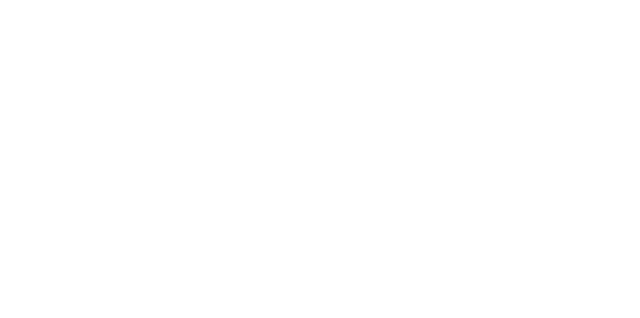
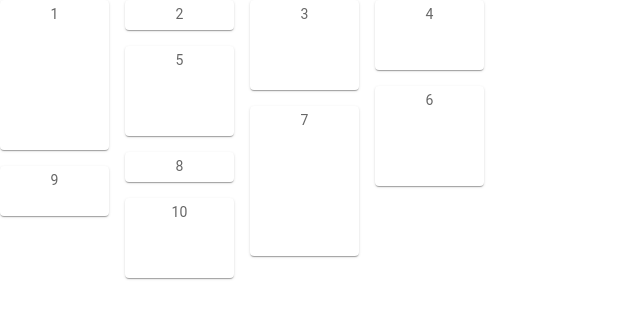
Before and after one commit to antony-mpokket/mui_tutorial, a React (Create React App) app: page /masonry in a window 1280 px wide. Before the commit this address had no page. Shown: the top 318 px of the page, without its empty margins (0-640 px from the left). Built offline with nearby package versions, Linux system fonts and the light colour scheme.

Commit message:
MuiMasonry

```diff
--- /dev/null
+++ b/src/components/MuiMasonry.tsx
@@ -0,0 +1,34 @@
+import * as React from "react";
+import Box from "@mui/material/Box";
+import { styled } from "@mui/material/styles";
+import Paper from "@mui/material/Paper";
+import Masonry from "@mui/lab/Masonry";
+
+
+const heights = [150, 30, 90, 70, 90, 100, 150, 30, 50, 80];
+
+const Item = styled(Paper)(({ theme }) => ({
+  backgroundColor: theme.palette.mode === "dark" ? "#1A2027" : "#fff",
+  ...theme.typography.body2,
+  padding: theme.spacing(0.5),
+  textAlign: "center",
+  color: theme.palette.text.secondary,
+}));
+
+const MuiMasonry = () => {
+  return (
+    <>
+      <Box sx={{ width: 500, minHeight: 253 }}>
+        <Masonry columns={4} spacing={2}>
+          {heights.map((height, index) => (
+            <Item key={index} sx={{ height }}>
+              {index + 1}
+            </Item>
+          ))}
+        </Masonry>
+      </Box>
+    </>
+  );
+};
+
+export default MuiMasonry;
--- a/src/components/Routes.jsx
+++ b/src/components/Routes.jsx
@@ -41,6 +41,7 @@
 import MuiDateRangePicker from "./MuiDateRangePicker";
 import MuiTabs from "./MuiTabs";
 import MuiTimeline from "./MuiTimeline";
+import MuiMasonry from "./MuiMasonry";
 
 
 
@@ -85,6 +86,7 @@
         <Route path="/date-range-picker" element={<MuiDateRangePicker />} />
         <Route path="/tabs" element={<MuiTabs />} />
         <Route path="/timeline" element={<MuiTimeline />} />
+        <Route path="/masonry" element={<MuiMasonry />} />
       </Routes>
     </Router>
   );
```
